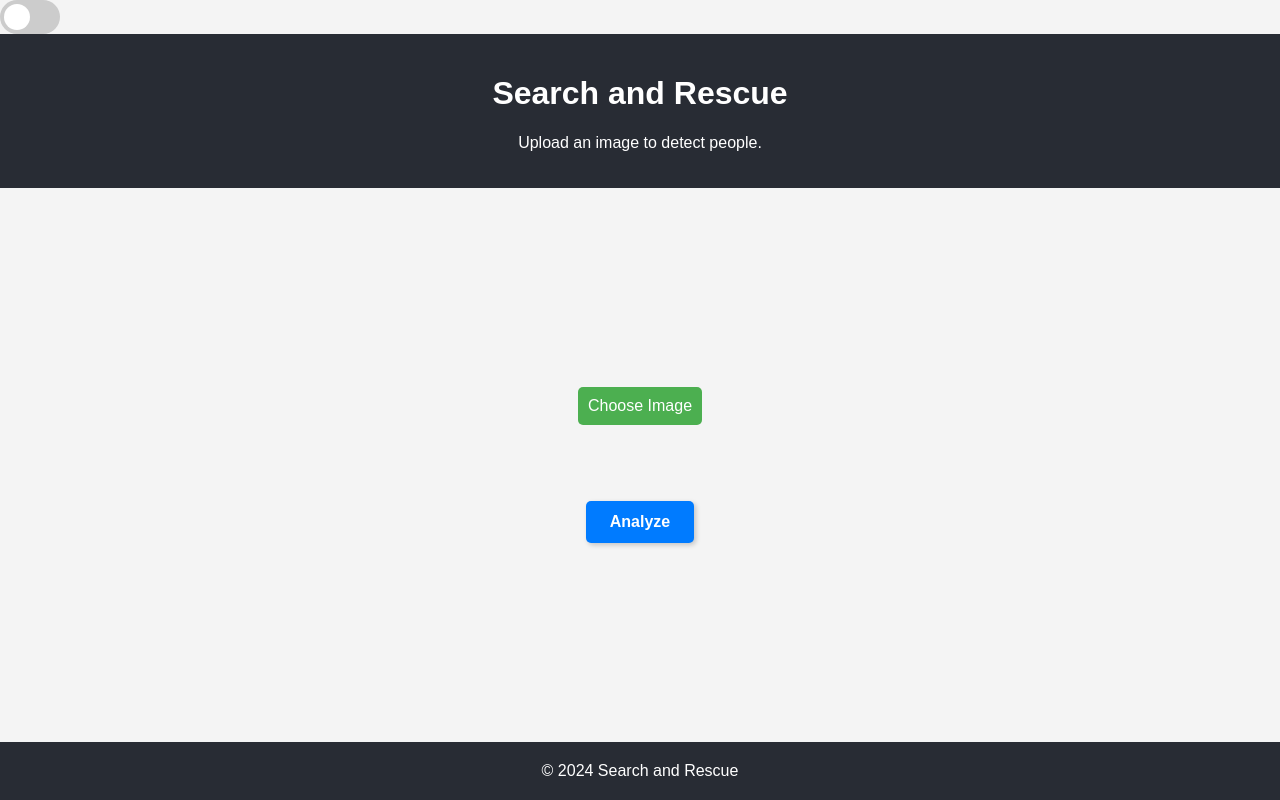
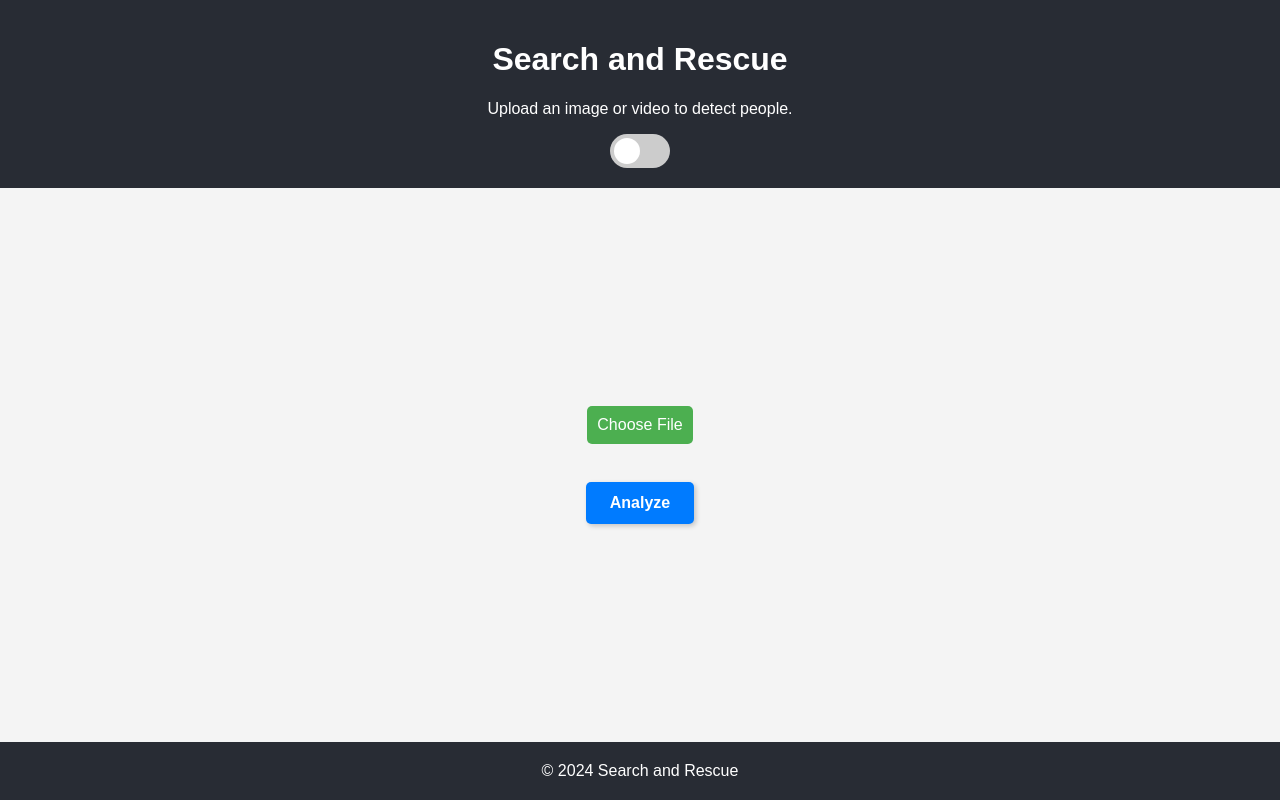
Before and after one commit to PiyushBagde/SAR, a Flask app: page / in a window 1280 px wide. Run offline with Flask 3, Linux system fonts and the light colour scheme.

Commit message:
add video inferencing functionality

```diff
--- a/app.py
+++ b/app.py
@@ -1,18 +1,23 @@
-from flask import Flask, render_template, request, send_from_directory, redirect, url_for, jsonify
+from flask import Flask, render_template, request, send_from_directory, redirect, url_for, jsonify, send_file
 from ultralytics import YOLO
 import os
 import uuid
-import time
+
+from werkzeug.security import safe_join
 
 app = Flask(__name__)
 
-# Model and Upload Folder Setup
-MODEL_PATH = 'model/model.pt'  # Update with your model path
-model = YOLO(MODEL_PATH)  # Load the YOLO model
+# Model and Upload Folder
+MODEL_PATH = 'model/model.pt'
+model = YOLO(MODEL_PATH)
 
 UPLOAD_FOLDER = 'uploads'
 os.makedirs(UPLOAD_FOLDER, exist_ok=True)
 app.config['UPLOAD_FOLDER'] = UPLOAD_FOLDER
+
+# Video Results Folder
+SAVE_VIDEO_FOLDER = 'results'
+os.makedirs(SAVE_VIDEO_FOLDER, exist_ok=True)
 
 
 @app.route('/', methods=['GET', 'POST'])
@@ -26,28 +31,73 @@ def index():
             return render_template('index.html', error="No selected file")
 
         if file:
-            # Generate unique filenames
-            filename = file.filename
-            extension = os.path.splitext(filename)[1]  # Get file extension
-            original_filename = str(uuid.uuid4()) + extension
-            filepath = os.path.join(app.config['UPLOAD_FOLDER'], original_filename)
-            file.save(filepath)
+            file_ext = os.path.splitext(file.filename)[1].lower()
 
-            # --- Perform YOLOv8 inference ---
-            results = model(filepath, conf=0.5)
+            if file_ext in ('.jpg', '.jpeg', '.png', '.gif', '.bmp', '.tiff'):  # Handle images
+                filename = str(uuid.uuid4()) + file_ext
+                filepath = os.path.join(app.config['UPLOAD_FOLDER'], filename)
+                file.save(filepath)
 
-            # Save annotated image with unique filename
-            annotated_filename = "annotated_" + original_filename
-            annotated_image_path = os.path.join(app.config['UPLOAD_FOLDER'], annotated_filename)
-            results[0].save(annotated_image_path)  # Save the first annotated image
-            # -------------------------------
+                results = model(filepath)
+                annotated_filename = "annotated_" + filename
+                annotated_image_path = os.path.join(app.config['UPLOAD_FOLDER'], annotated_filename)
+                results[0].save(annotated_image_path)
 
-            # Redirect to the results page
-            return redirect(url_for('show_results',
-                                    original_image_name=original_filename,
-                                    annotated_image_name=annotated_filename))
+                return redirect(url_for('show_results',
+                                        original_image_name=filename,
+                                        annotated_image_name=annotated_filename))
+
+            elif file_ext in ('.mp4', '.avi', '.mov', '.mkv', '.wmv'):  # Handle videos
+                video_filename = str(uuid.uuid4()) + file_ext
+                video_path = os.path.join(app.config['UPLOAD_FOLDER'], video_filename)
+                file.save(video_path)
+
+                processed_video_name = process_video(video_path, model)
+
+                return redirect(url_for('show_video_results', video_name=processed_video_name))
 
     return render_template('index.html')
+
+
+@app.route('/image_upload', methods=['POST'])
+def image_upload():
+    if 'file' not in request.files:
+        return jsonify({'error': 'No image file uploaded.'})
+
+    file = request.files['file']
+    if file.filename == '':
+        return jsonify({'error': 'No selected image file.'})
+
+    if file:
+        filename = str(uuid.uuid4()) + os.path.splitext(file.filename)[1]
+        filepath = os.path.join(app.config['UPLOAD_FOLDER'], filename)
+        file.save(filepath)
+
+        results = model(filepath, conf=0.5)
+        annotated_filename = "annotated_" + filename
+        annotated_image_path = os.path.join(app.config['UPLOAD_FOLDER'], annotated_filename)
+        results[0].save(annotated_image_path)
+
+        return jsonify({'original_image_name': filename, 'annotated_image_name': annotated_filename})
+
+
+@app.route('/video_upload', methods=['POST'])
+def video_upload():
+    if 'file' not in request.files:
+        return jsonify({'error': 'No video file uploaded.'})
+
+    video = request.files['file']
+    if video.filename == '':
+        return jsonify({'error': 'No selected video file.'})
+
+    if video:
+        video_filename = str(uuid.uuid4()) + os.path.splitext(video.filename)[1]
+        video_path = os.path.join(app.config['UPLOAD_FOLDER'], video_filename)
+        video.save(video_path)
+
+        processed_video_name = process_video(video_path, model)
+
+        return jsonify({'video_path': processed_video_name})
 
 
 @app.route('/results/<original_image_name>/<annotated_image_name>')
@@ -57,10 +107,50 @@ def show_results(original_image_name, annotated_image_name):
                            annotated_image_name=annotated_image_name)
 
 
-@app.route('/uploads/<filename>')
+@app.route('/video_results/<path:video_name>')
+def show_video_results(video_name):
+    return render_template('video_results.html', video_name=video_name)
+
+
+def process_video(video_path, model):
+    video_filename = os.path.basename(video_path)
+    print("Processing this uploaded video:", video_filename)
+    unique_filename = str(uuid.uuid4())
+    save_directory = os.path.join(SAVE_VIDEO_FOLDER, unique_filename)
+    os.makedirs(save_directory, exist_ok=True)
+
+    results = model(video_path, conf=0.5, save=True, project=save_directory, name='processed_video',
+                    exist_ok=True)
+
+    processed_video_filename = os.path.join(unique_filename,
+                                            f'processed_video/{video_filename[:-4]}.avi')
+    return processed_video_filename
+
+
+@app.route('/uploads/<path:filename>')
 def uploaded_file(filename):
     return send_from_directory(app.config['UPLOAD_FOLDER'], filename)
 
 
+@app.route('/results/<path:filename>')
+def download_video(filename):
+    safe_video_path = safe_join(SAVE_VIDEO_FOLDER, filename)
+
+    if not os.path.exists(safe_video_path):
+        return "Error: Video not found", 404
+
+    return send_file(safe_video_path, as_attachment=True)
+
+
+@app.route('/video_feed/<path:filename>')
+def video_feed(filename):
+    safe_video_path = safe_join(app.config['UPLOAD_FOLDER'], filename)
+    if os.path.exists(safe_video_path):
+        return send_from_directory(app.config['UPLOAD_FOLDER'], filename, mimetype='video/avi')
+
+    else:
+        return "Error: Video not found", 404
+
+
 if __name__ == '__main__':
     app.run(debug=True)
--- a/static/dark.js
+++ b/static/darkmode.js
@@ -1,12 +1,10 @@
-// Dark Mode Toggle (in darkmode.js)
 const darkModeToggle = document.getElementById('dark-mode-toggle');
 if (darkModeToggle) {
-    darkModeToggle.addEventListener('change', function() {
+    darkModeToggle.addEventListener('change', function () {
         document.body.classList.toggle('dark-mode');
         localStorage.setItem('darkMode', this.checked);
     });
 
-    // Set dark mode on page load based on user preference
     const isDarkMode = localStorage.getItem('darkMode') === 'true';
     if (isDarkMode) {
         document.body.classList.add('dark-mode');
--- a/static/script.js
+++ b/static/script.js
@@ -1,70 +1,141 @@
-// Image Preview and File Handling
-document.getElementById('file-upload').addEventListener('change', function(event) {
+// Image/Video Preview and File Handling
+document.getElementById('file-upload').addEventListener('change', function (event) {
     const file = event.target.files[0];
+    const previewContainer = document.getElementById('image-preview-container');
+    const videoPreview = document.getElementById('video-preview');
+    const uploadButton = document.querySelector('.upload-button');
+    const inputField = document.getElementById('file-upload');
+
+
     if (file) {
+        const fileType = file.type.split('/')[0]; // 'image' or 'video'
+
+        // For both image and video:
+        if (uploadButton) {
+            uploadButton.style.display = 'none';
+        }
+
+        if (inputField) {
+            const fakepath = inputField.value;
+            const filename = fakepath.split("\\").pop();
+            inputField.nextElementSibling.textContent = filename;
+        }
+
+        if (fileType === 'image') {
             const reader = new FileReader();
 
-        reader.onload = function(e) {
-            const previewContainer = document.getElementById('image-preview-container');
-            if (previewContainer) { //check if container exists
+            reader.onload = function (e) {
+                if (previewContainer) {
                     previewContainer.style.display = 'block';
                     previewContainer.innerHTML = `<img id="image-preview" src="${e.target.result}" alt="Preview">`;
                 }
+            };
 
+            reader.readAsDataURL(file);
+        } else if (fileType === 'video') {
+            if (videoPreview) {
+                videoPreview.style.display = "block";
+                videoPreview.innerHTML = `<video id="video-preview-player" width="400px" controls></video>`;
+                const videoElement = document.getElementById('video-preview-player');
+                if (videoElement) {
+                    const reader = new FileReader();
+                    reader.onload = (e) => {
+                        videoElement.src = e.target.result;
+                    };
+                    reader.readAsDataURL(file);
+                }
+            }
+        }
+    }
+});
 
+// Handle form submission (for both image and video)
+document.getElementById('upload-form').addEventListener('submit', function (event) {
+    event.preventDefault();
+    const formData = new FormData(this);
+    const progressBar = document.getElementById('progress-bar');
+    const loadingContainer = document.getElementById('loading-animation');
 
-            const uploadButton = document.querySelector('.upload-button');
-            if (uploadButton) { //check if label exists
-                    uploadButton.style.display = 'none';
+    const fileInput = document.getElementById('file-upload');
+    const file = fileInput.files[0];
 
+    if (!file) {
+        return; // Or show an error message
     }
 
 
-            const inputField=document.getElementById('file-upload')
+    // Show progress bar and loading animation *before* making the request
+    if (progressBar) {
+        progressBar.style.display = 'block';
+        let width = 0;
+        const interval = setInterval(() => {
+            width += 5;
+            progressBar.value = width;
+            if (width >= 100) {
+                clearInterval(interval);
+            }
+        }, 200);
+    }
 
-            if (inputField) { //check if label exists
-                const fakepath = inputField.value;
-                const filename = fakepath.split("\\").pop();
-                inputField.nextElementSibling.textContent=filename
-
+    if (loadingContainer) {
+        loadingContainer.style.display = "block";
+        loadingContainer.innerHTML = '<div class="loader"></div>';
     }
 
 
+    const fileType = file.type.split('/')[0]; // 'image' or 'video'
+    const endpoint = fileType === 'image' ? '/image_upload' : '/video_upload';
 
-            // Progress bar animation (replace with your actual progress updates)
-
-            const progressBar = document.getElementById('progress-bar');
-            if (progressBar) { //check if progress bar exists
-                progressBar.style.display = 'block';
-                let width = 0;
-
-                const interval = setInterval(() => {
-                    width += 10;
-
-                    progressBar.value = width;
-
-                    if (width >= 100) {
-                        clearInterval(interval);
+    fetch(endpoint, {
+        method: 'POST',
+        body: formData
+    })
+        .then(response => response.json())
+        .then(data => {
 
 
+            // Check for errors in the response
+            if (data.error) {
+                alert(data.error); // Display the error to the user
+
+                // Hide the loading animation and progress bar since there is an error
+                if (progressBar) {
+                    progressBar.style.display = 'none';
                 }
-                }, 100);
+                if (loadingContainer) {
+                    loadingContainer.style.display = "none";
+                }
+                return; // Stop further execution
+            }
 
 
+            // Hide the loading animation and progress bar *after* successful response
 
+            if (progressBar) {
+                progressBar.style.display = 'none';
+            }
+            if (loadingContainer) {
+                loadingContainer.style.display = "none";
             }
 
-        };
 
-        reader.readAsDataURL(file);
+            if (fileType === 'image') {
+
+                window.location.href = '/results/' + data.original_image_name + '/' + data.annotated_image_name;
+            } else { // For video
+                window.location.href = '/video_results/' + data.video_path;
             }
+        })
+        .catch(error => {
+            console.error('Error during upload:', error);
+
+            // Hide the loading animation and progress bar in case of error
+            if (progressBar) {
+                progressBar.style.display = 'none';
+            }
+            if (loadingContainer) {
+                loadingContainer.style.display = "none";
+            }
+
         });
-
-
-
-
-
-
-// Add any other page-specific JavaScript here (e.g., for results.html)
-
-// Example: Displaying bounding box information, etc.
+});
--- a/templates/index.html
+++ b/templates/index.html
@@ -5,28 +5,33 @@
     <link rel="stylesheet" href="{{ url_for('static', filename='style.css') }}">
 </head>
 <body>
-
+<header>
+    <h1>Search and Rescue</h1>
+    <p>Upload an image or video to detect people.</p>
     <label class="switch">
         <input type="checkbox" id="dark-mode-toggle">
         <span class="slider round"></span>
     </label>
-    <header>
-        <h1>Search and Rescue</h1>
-        <p>Upload an image to detect people.</p>
 </header>
 
 <main>
     {% if error %}
     <p style="color: red;">{{ error }}</p>
     {% endif %}
-        <form method="POST" enctype="multipart/form-data">
-            <input type="file" name="file" id="file-upload" accept="image/*">
-            <label for="file-upload" class="upload-button">Choose Image</label> <br>
-            <div id="image-preview-container" style="display: none;">  </div>
-            <progress id="progress-bar" value="0" max="100"></progress><br>
 
+    <form method="POST" enctype="multipart/form-data" id="upload-form">
+        <input type="file" name="file" id="file-upload" accept="image/*,video/*">
+        <label for="file-upload" class="upload-button">Choose File</label><br>
+        <div id="image-preview-container" style="display: none;"></div>
+        <div id="video-preview" style="display:none;"></div>
+
+        <progress id="progress-bar" value="0" max="100" style="display: none;"></progress>
         <input type="submit" value="Analyze">
     </form>
+
+    <div id="loading-animation" style="display: none;"></div>
+    <div id="video-preview" style="display:none;"></div>
+
 
 </main>
 
@@ -34,7 +39,10 @@
     © 2024 Search and Rescue
 </footer>
 
+
 <script src="{{ url_for('static', filename='script.js') }}"></script>
-<script src="{{ url_for('static', filename='dark.js') }}"></script>
+<script src="{{ url_for('static', filename='darkmode.js') }}"></script>
+
+
 </body>
 </html>
```
Also changed, not shown: static/style.css (+59 -37 lines), templates/video_results.html (added, +26 -0 lines), templates/results.html (indentation only). Lines whose indentation alone changed are shown as unchanged.
